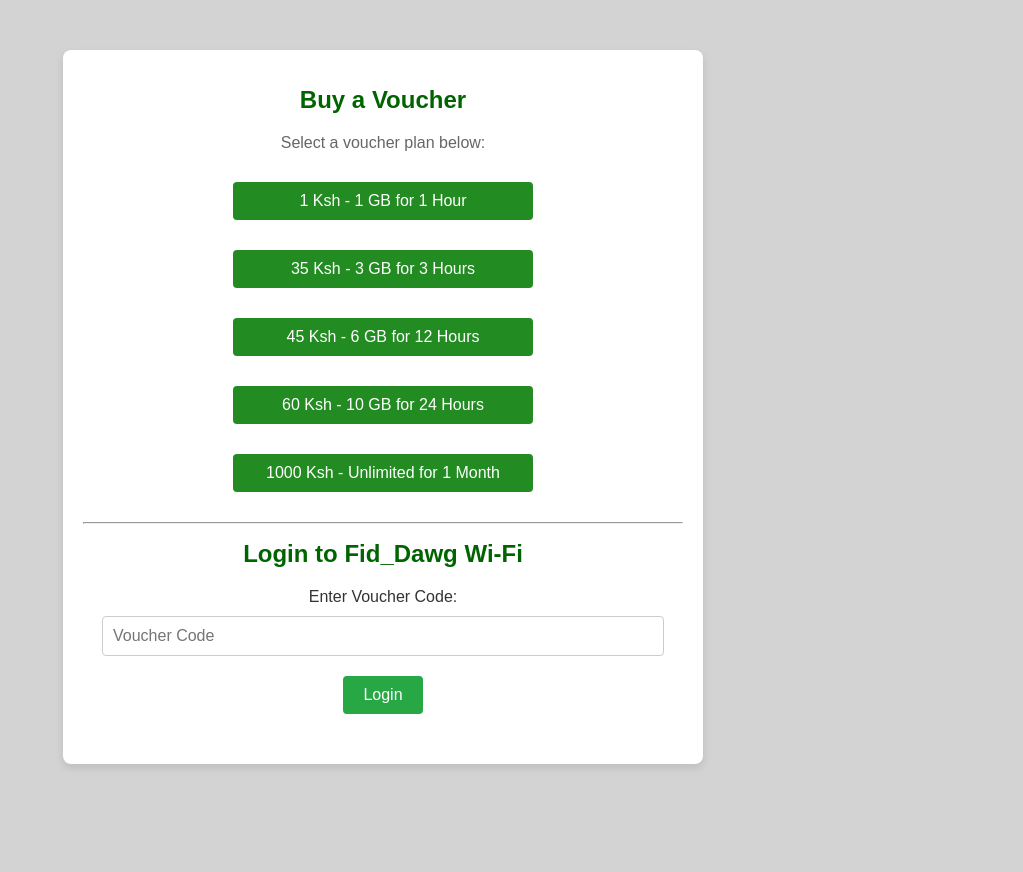
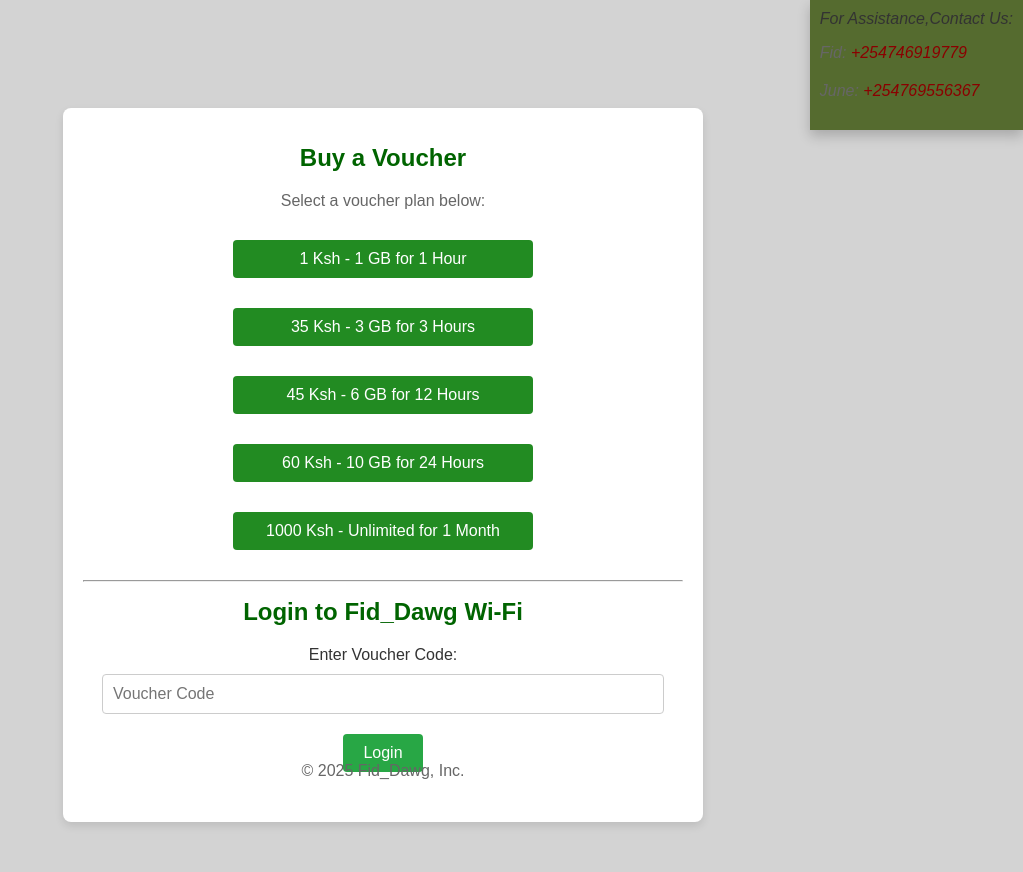
Before and after one commit to fiddlecol/Captive-portal, a Flask app: page /login in a window 1280 px wide. Shown: the whole page, without its empty margins (257-1280 px from the left). Before the commit the page ends 767 px from the top, so only its background shows below. Run offline with Flask 3, Linux system fonts and the light colour scheme.

Commit message:
update 25

```diff
--- a/app.py
+++ b/app.py
@@ -5,7 +5,6 @@
 import os
 import base64
 from dotenv import load_dotenv
-# from fsspec import transaction
 
 load_dotenv()
 
@@ -191,5 +190,4 @@
 
 if __name__ == '__main__':
     init_db()  # Ensure the database and table are initialized
-    print(" * Database initialized and ready")
     app.run(host='0.0.0.0', port=5000)
--- a/static/style.css
+++ b/static/style.css
@@ -15,6 +15,31 @@
     border-radius: 8px;
     box-shadow: 0 4px 8px rgba(0, 0, 0, 0.1);
     text-align: center;
+}
+.dropdown {
+    position: relative;
+    display: flex;
+    justify-content: flex-end;
+}
+.dropdown-content {
+    display: none;
+    position: absolute;
+    right: 0;
+    background-color: darkolivegreen;
+    box-shadow: 0 6px 12px rgba(0, 0, 0, 0.2);
+    padding: 10px;
+    z-index: 1;
+    font-style: italic;
+    }
+.dropdown:hover .dropdown-content {
+    display: block;
+}
+.dropdown-content a {
+    color: darkred;
+    text-decoration: none;
+}
+.dropdown-content a:hover {
+    text-decoration: underline;
 }
 
 /* Headings */
@@ -82,8 +107,8 @@
 .voucher-options {
     margin: 20px 0;
     display: flex;
+    justify-content: center;
     flex-wrap: wrap;
-    justify-content: center;
     gap: 10px;
 }
 
@@ -107,3 +132,12 @@
         width: 100%;
     }
 }
+
+footer {
+    text-align: center;
+    position: absolute;
+    bottom: 0;
+    width: 100%;
+    display: flex;
+    justify-content: center;
+}
--- a/templates/login.html
+++ b/templates/login.html
@@ -7,6 +7,17 @@
     <link rel="stylesheet" href="{{ url_for('static', filename='style.css') }}">
 </head>
 <body>
+    <header>
+        <div class="dropdown">
+            <button>Help</button>
+            <div class="dropdown-content">
+                For Assistance,Contact Us:
+                <p>Fid: <a href="tel:+254746919779">+254746919779</a></p>
+                <p>June: <a href="tel:+254769556367">+254769556367</a></p>
+            </div>
+        </div>
+    </header>
+
     <div class="container">
         <h1>Buy a Voucher</h1>
         <p>Select a voucher plan below:</p>
@@ -137,4 +148,10 @@
     </script>
 
 </body>
+
+<footer>
+    <p><span>
+        © 2025 Fid_Dawg,&nbsp;Inc.
+      </span></p>
+</footer>
 </html>
```
Also changed, not shown: templates/dashboard.html (+15 -2 lines), LICENSE.txt (added), transactions.db.
